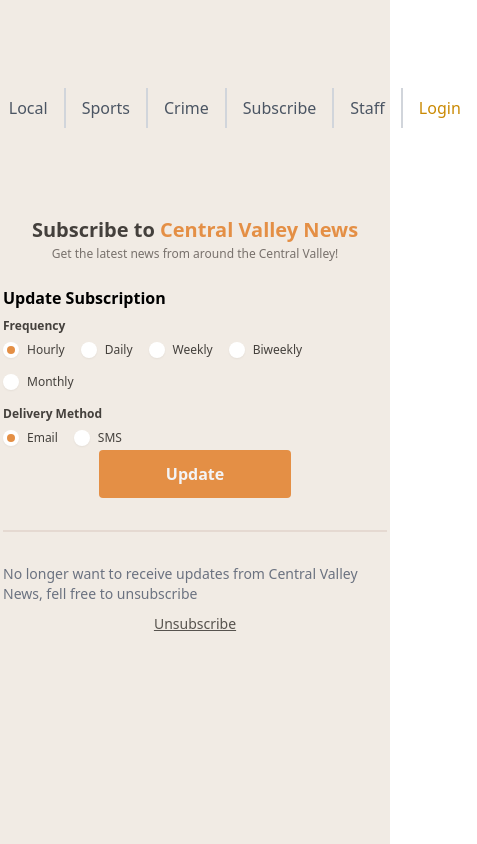
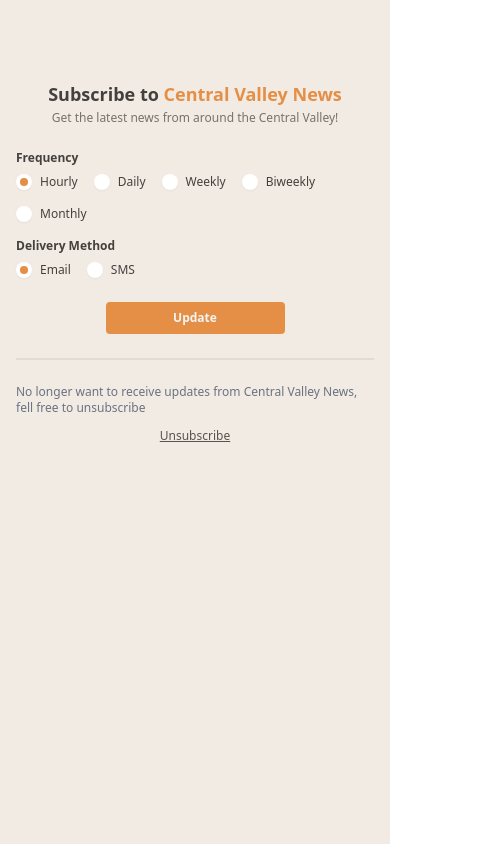
Before and after one commit to Algorithm-Allies/valleyNews, a React (Vite) app in the folder client/: page / in a window 390 px wide. Shown: the whole page, 477 px wide, since content can reach past the window. Built offline with nearby package versions, Linux system fonts and the light colour scheme.

Commit message:
add some responsive styles

```diff
--- a/client/src/pages/Subscribe.jsx
+++ b/client/src/pages/Subscribe.jsx
@@ -1,5 +1,4 @@
 import React from "react";
-import NavBar from "../components/NavBar";
 import Mailbox from "../assets/mailbox.png";
 import * as RadioGroup from "@radix-ui/react-radio-group";
 
@@ -29,8 +28,7 @@ export async function action({ request }) {
 function Subscribe() {
   return (
     <div className="h-screen bg-brown-100 py-20">
-      <div className="max-w-4xl w-full mx-auto space-y-12">
-        <NavBar />
+      <div className="max-w-4xl w-full mx-auto px-4 md:px-0">
         <div className="md:flex md:gap-8">
           <div className="hidden md:grid bg-brown-200 size-[400px]  place-content-center rounded">
             <img
@@ -40,9 +38,9 @@ function Subscribe() {
               alt=""
             />
           </div>
-          <form className="pt-10 max-w-96 mx-auto md:flex-1 md:max-w-none">
+          <form className="max-w-96 mx-auto md:flex-1 md:max-w-none">
             <div className="space-y-0.5 mb-6 text-center">
-              <h2 className=" text-xl font-bold text-stone-700 md:text-2xl">
+              <h2 className=" text-lg font-bold text-stone-700 text-pretty md:text-2xl ">
                 Subscribe to{" "}
                 <span className=" text-custom-orange">Central Valley News</span>
               </h2>
@@ -50,7 +48,6 @@ function Subscribe() {
                 Get the latest news from around the Central Valley!
               </p>
             </div>
-
             {/* <Unsubscribed /> */}
             <Subscribed />
           </form>
@@ -91,7 +88,7 @@ function FormOptions({ options, header }) {
 
 function Unsubscribed() {
   return (
-    <div className="space-y-8">
+    <div className="space-y-6">
       <div className="space-y-4">
         <FormOptions header="Frequency" options={FREQUENCY_OPTIONS} />
         <FormOptions header="Delivery Method" options={DELIVERY_OPTIONS} />
@@ -99,7 +96,7 @@ function Unsubscribed() {
       <button
         name="intent"
         value="add"
-        className="block w-1/2 mx-auto rounded bg-custom-orange text-gray-100 h-12 font-bold hover:bg-orange-400 transition-colors "
+        className="block w-1/2 mx-auto text-xs rounded bg-custom-orange text-gray-100 h-8 font-bold hover:bg-orange-400 transition-colors md:h-12 md:text-base"
       >
         Subscribe
       </button>
@@ -109,9 +106,8 @@ function Unsubscribed() {
 
 function Subscribed() {
   return (
-    <div className="space-y-8">
-      <div className="space-y-1">
-        <h4 className="text-base font-bold mb-2">Update Subscription</h4>
+    <div className="space-y-6 md:space-y-8">
+      <div className="space-y-6">
         <div className="space-y-4">
           <FormOptions header="Frequency" options={FREQUENCY_OPTIONS} />
           <FormOptions header="Delivery Method" options={DELIVERY_OPTIONS} />
@@ -119,14 +115,14 @@ function Subscribed() {
         <button
           name="intent"
           value="edit"
-          className="block w-1/2 mx-auto rounded bg-custom-orange text-gray-100 h-12 font-bold hover:bg-orange-400 transition-colors "
+          className="block w-1/2 mx-auto text-xs rounded bg-custom-orange text-gray-100 h-8 font-bold hover:bg-orange-400 transition-colors md:h-12 md:text-base"
         >
           Update
         </button>
       </div>
       <div className="h-[2px] bg-brown-200"></div>
       <div className="space-y-1">
-        <p className="text-sm text-gray-500">
+        <p className=" text-xs text-gray-500 md:text-sm">
           No longer want to receive updates from Central Valley News, fell free
           to unsubscribe
         </p>
@@ -134,7 +130,7 @@ function Subscribed() {
           type="submit"
           name="intent"
           value="delete"
-          className="block w-1/2 mx-auto rounded text-sm  text-stone-600 h-8 underline"
+          className="block w-1/2 mx-auto rounded text-xs   text-stone-600 h-8 underline md:text-sm"
         >
           Unsubscribe
         </button>
```
